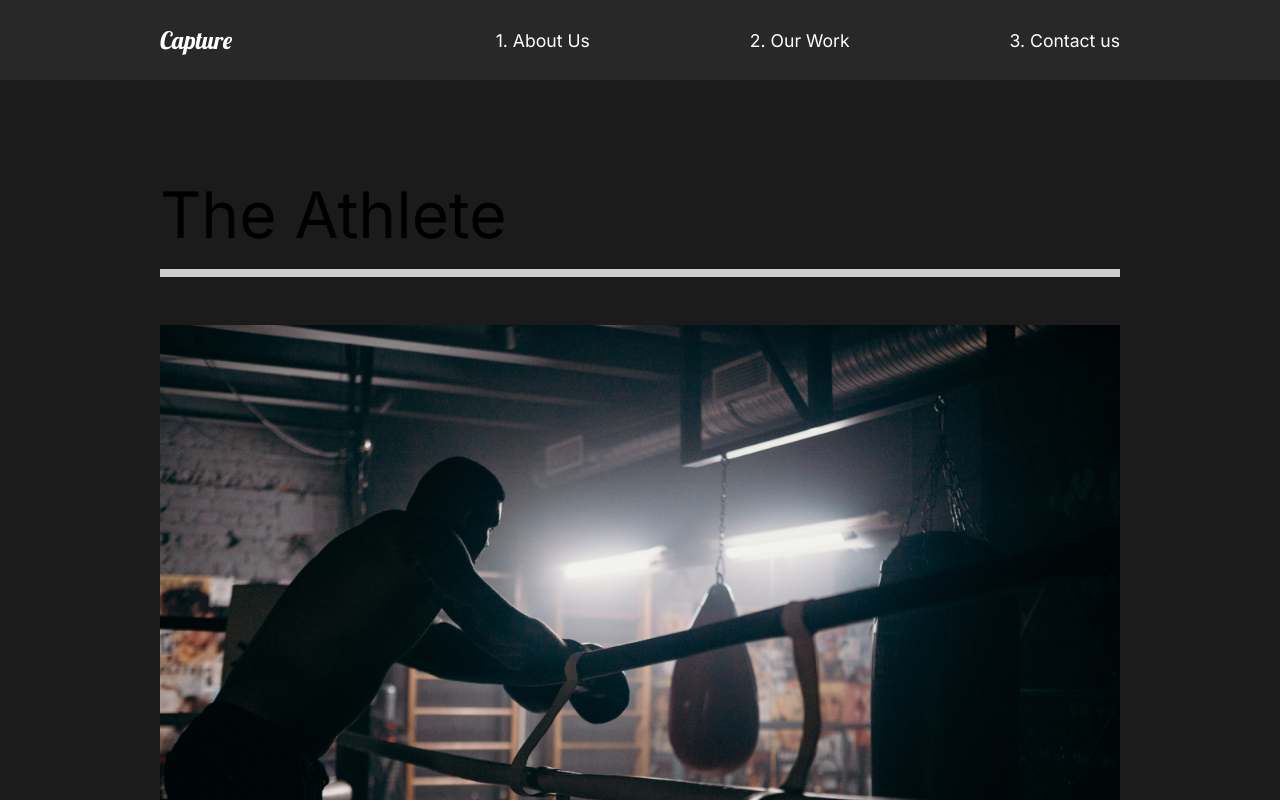
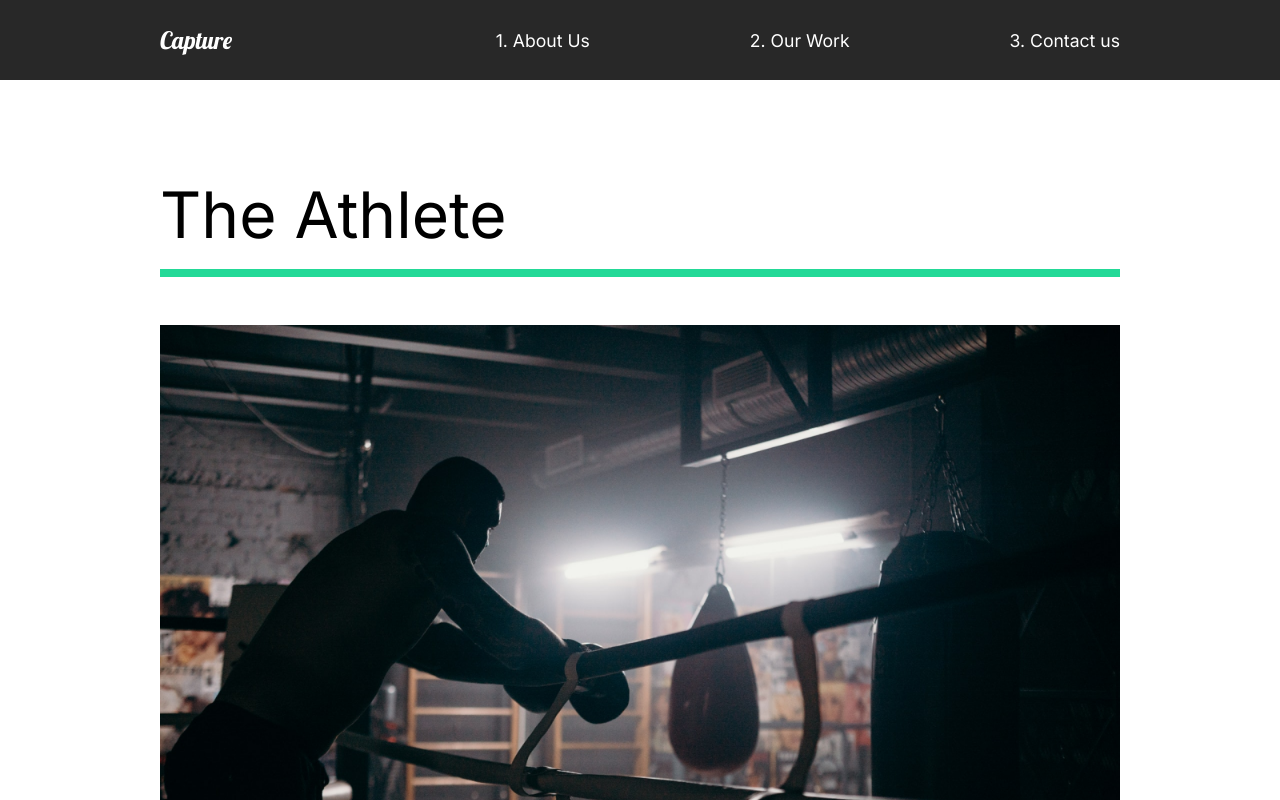
Before and after one commit to ardenc/Capture, a React (Create React App) app: page /work in a window 1280 px wide. Shown: the top 800 px of the page. Built offline with nearby package versions, Linux system fonts and the light colour scheme.

Commit message:
Added a bunch of animations and some more page styling

```diff
--- a/src/App.js
+++ b/src/App.js
@@ -1,5 +1,5 @@
 import React from "react";
-import { Switch, Route } from "react-router-dom";
+import { Switch, Route, useLocation } from "react-router-dom";
 //Global Styles
 import GlobalStyle from "./components/GlobalStyle";
 //import of pages
@@ -8,13 +8,18 @@
 import ContactUs from "./pages/ContactUs";
 import OurWork from "./pages/OurWork";
 import MovieDetail from "./pages/MovieDetail";
+//Animation
+import { AnimatePresence } from "framer-motion";
 
 function App() {
+  const location = useLocation();
+
   return (
     <div className="App">
       <GlobalStyle />
       <Nav />
-      <Switch>
+      <AnimatePresence exitBeforeEnter>
+        <Switch location={location} key={location.pathname}>
           <Route path="/" exact>
             <AboutUs />
           </Route>
@@ -28,6 +33,7 @@
             <ContactUs />
           </Route>
         </Switch>
+      </AnimatePresence>
     </div>
   );
 }
--- /dev/null
+++ b/src/animation.js
@@ -0,0 +1,71 @@
+export const pageAnimation = {
+  hidden: {
+    opacity: 0,
+    y: 300,
+  },
+  show: {
+    opacity: 1,
+    y: 0,
+    transition: {
+      duration: 0.5,
+      when: "beforeChildren",
+      staggerChildren: 0.25,
+    },
+  },
+  exit: {
+    opacity: 0,
+    transition: {
+      duration: 0.5,
+    },
+  },
+};
+
+export const titleAnim = {
+  hidden: { y: 200 },
+  show: {
+    y: 0,
+    transition: { duration: 0.75, ease: "easeOut" },
+  },
+};
+
+export const fade = {
+  hidden: { opacity: 0 },
+  show: {
+    opacity: 1,
+    transition: { ease: "easeOut", duration: 0.75 },
+  },
+};
+
+export const photoAnim = {
+  hidden: { scale: 1.5, opacity: 0 },
+  show: {
+    scale: 1,
+    opacity: 1,
+    transition: {
+      ease: "easeOut",
+      duration: 0.75,
+    },
+  },
+};
+
+export const lineAnim = {
+  hidden: { width: "0%" },
+  show: {
+    width: "100%",
+    transition: { duration: 1 },
+  },
+};
+
+export const slider = {
+  hidden: { x: "-130%", skew: "45deg" },
+  show: {
+    x: "100%",
+    skew: "0deg",
+    transition: { ease: "easeOut", duration: 1 },
+  },
+};
+
+export const sliderContainer = {
+  hidden: { opacity: 1 },
+  show: { opacity: 1, transition: { staggerChildren: 0.15, ease: "easeOut" } },
+};
--- a/src/components/FaqSection.js
+++ b/src/components/FaqSection.js
@@ -1,6 +1,8 @@
 import React from "react";
 import styled from "styled-components";
 import { About } from "../styles";
+import Toggle from "./Toggle";
+import { AnimateSharedLayout } from "framer-motion";
 
 const FaqSection = () => {
   return (
@@ -8,8 +10,9 @@
       <h2>
         Any Questions <span>FAQ</span>
       </h2>
+      <AnimateSharedLayout>
+        <Toggle title="How Do I Start?">
           <div className="question">
-        <h4>How do I Start</h4>
             <div className="answer">
               <p>Lorem ipsum dolor sit amet.</p>
               <p>
@@ -17,10 +20,10 @@
                 Perferendis, a?
               </p>
             </div>
-        <div className="faq-line"></div>
           </div>
+        </Toggle>
+        <Toggle title="Daily Schedule">
           <div className="question">
-        <h4>Daily Schedule</h4>
             <div className="answer">
               <p>Lorem ipsum dolor sit amet.</p>
               <p>
@@ -28,10 +31,10 @@
                 Perferendis, a?
               </p>
             </div>
-        <div className="faq-line"></div>
           </div>
+        </Toggle>
+        <Toggle title="Different Payment Methods">
           <div className="question">
-        <h4>Different Payment Methods</h4>
             <div className="answer">
               <p>Lorem ipsum dolor sit amet.</p>
               <p>
@@ -39,10 +42,10 @@
                 Perferendis, a?
               </p>
             </div>
-        <div className="faq-line"></div>
           </div>
+        </Toggle>
+        <Toggle title="What Products do you offer">
           <div className="question">
-        <h4>What Products do you offer</h4>
             <div className="answer">
               <p>Lorem ipsum dolor sit amet.</p>
               <p>
@@ -50,8 +53,9 @@
                 Perferendis, a?
               </p>
             </div>
-        <div className="faq-line"></div>
           </div>
+        </Toggle>
+      </AnimateSharedLayout>
     </Faq>
   );
 };
--- /dev/null
+++ b/src/components/Toggle.js
@@ -0,0 +1,16 @@
+import { motion } from "framer-motion";
+import React, { useState } from "react";
+
+const Toggle = ({ children, title }) => {
+  const [toggle, setToggle] = useState(false);
+
+  return (
+    <motion.div layout className="question" onClick={() => setToggle(!toggle)}>
+      <motion.h4 layout>{title}</motion.h4>
+      {toggle ? children : ""}
+      <div className="faq-line"></div>
+    </motion.div>
+  );
+};
+
+export default Toggle;
--- /dev/null
+++ b/src/components/Wave.js
@@ -0,0 +1,31 @@
+import React from "react";
+import styled from "styled-components";
+import { motion } from "framer-motion";
+
+const Wave = () => {
+  return (
+    <WaveSvg
+      viewBox="0 0 1440 363"
+      fill="none"
+      xmlns="http://www.w3.org/2000/svg"
+    >
+      <motion.path
+        initial={{ pathLength: 0, pathOffset: 1 }}
+        animate={{ pathLength: 1, pathOffset: 0 }}
+        transition={{ duration: 1 }}
+        d="M1440 27.4774C1352.73 19.8184 1122.41 49.0556 899.331 227.276C620.48 450.052 354.282 355.647 170.328 185.318C23.165 49.0556 -4.21721 8.32998 0.487081 5"
+        stroke="#D96ED4"
+        strokeOpacity="0.5"
+        strokeWidth="10"
+      />
+    </WaveSvg>
+  );
+};
+
+const WaveSvg = styled.svg`
+  position: absolute;
+  left: 0;
+  z-index: 1;
+`;
+
+export default Wave;
--- a/src/pages/AboutUs.js
+++ b/src/pages/AboutUs.js
@@ -3,14 +3,22 @@
 import AboutSection from "../components/AboutSection";
 import ServicesSection from "../components/ServicesSection";
 import FaqSection from "../components/FaqSection";
+//animations
+import { motion } from "framer-motion";
+import { pageAnimation } from "../animation";
 
 const AboutUs = () => {
   return (
-    <>
+    <motion.div
+      variants={pageAnimation}
+      initial="hidden"
+      animate="show"
+      exit="exit"
+    >
       <AboutSection />
       <ServicesSection />
       <FaqSection />
-    </>
+    </motion.div>
   );
 };
 
--- a/src/pages/ContactUs.js
+++ b/src/pages/ContactUs.js
@@ -1,10 +1,19 @@
 import React from "react";
+//animations
+import { motion } from "framer-motion";
+import { pageAnimation } from "../animation";
 
 const ContactUs = () => {
   return (
-    <div>
+    <motion.div
+      variants={pageAnimation}
+      initial="hidden"
+      animate="show"
+      exit="exit"
+      style={{ background: "#fff" }}
+    >
       <h1>Our Contact</h1>
-    </div>
+    </motion.div>
   );
 };
 
--- a/src/pages/MovieDetail.js
+++ b/src/pages/MovieDetail.js
@@ -2,6 +2,9 @@
 import styled from "styled-components";
 import { useHistory } from "react-router-dom";
 import { MovieState } from "../movieState";
+//animations
+import { motion } from "framer-motion";
+import { pageAnimation } from "../animation";
 
 const MovieDetail = () => {
   const history = useHistory();
@@ -17,7 +20,12 @@
   return (
     <>
       {movie && (
-        <Details>
+        <Details
+          variants={pageAnimation}
+          initial="hidden"
+          animate="show"
+          exit="exit"
+        >
           <HeadLine>
             <h2>{movie.title}</h2>
             <img src={movie.mainImg} alt="movie" />
@@ -40,7 +48,7 @@
   );
 };
 
-const Details = styled.div`
+const Details = styled(motion.div)`
   color: white;
 `;
 
--- a/src/pages/OurWork.js
+++ b/src/pages/OurWork.js
@@ -5,15 +5,39 @@
 import athlete from "../img/athlete-small.png";
 import theracer from "../img/theracer-small.png";
 import goodtimes from "../img/goodtimes-small.png";
+//animations
+import { motion } from "framer-motion";
+import {
+  pageAnimation,
+  photoAnim,
+  fade,
+  lineAnim,
+  slider,
+  sliderContainer,
+} from "../animation";
 
 const OurWork = () => {
   return (
-    <Work>
+    <Work
+      style={{ background: "#fff" }}
+      variants={pageAnimation}
+      initial="hidden"
+      animate="show"
+      exit="exit"
+    >
+      <motion.div variants={sliderContainer}>
+        <Frame1 variants={slider}></Frame1>
+        <Frame2 variants={slider}></Frame2>
+        <Frame3 variants={slider}></Frame3>
+        <Frame4 variants={slider}></Frame4>
+      </motion.div>
       <Movie>
-        <h2>The Athlete</h2>
-        <div className="line"></div>
+        <motion.h2 variants={fade}>The Athlete</motion.h2>
+        <motion.div variants={lineAnim} className="line"></motion.div>
         <Link to="/work/the-athlete">
-          <img src={athlete} alt="athlete" />
+          <Hide>
+            <motion.img src={athlete} alt="athlete" variants={photoAnim} />
+          </Hide>
         </Link>
       </Movie>
       <Movie>
@@ -34,7 +58,7 @@
   );
 };
 
-const Work = styled.div`
+const Work = styled(motion.div)`
   min-height: 100vh;
   overflow: hidden;
   padding: 5rem 10rem;
@@ -47,7 +71,7 @@
   padding-bottom: 10rem;
   .line {
     height: 0.5rem;
-    background: #cccccc;
+    background: #23d997;
     margin-bottom: 3rem;
   }
   img {
@@ -57,4 +81,31 @@
   }
 `;
 
+const Hide = styled.div`
+  overflow: hidden;
+`;
+
+//Frame Animation
+const Frame1 = styled(motion.div)`
+  position: fixed;
+  left: 0;
+  top: 10%;
+  width: 100%;
+  height: 100vh;
+  background: #fffebf;
+  z-index: 2;
+`;
+
+const Frame2 = styled(Frame1)`
+  background: #ff8efb;
+`;
+
+const Frame3 = styled(Frame1)`
+  background: #8ed2ff;
+`;
+
+const Frame4 = styled(Frame1)`
+  background: #8effa0;
+`;
+
 export default OurWork;
--- a/src/styles.js
+++ b/src/styles.js
@@ -11,6 +11,7 @@
 export const Description = styled.div`
   flex: 1;
   padding-right: 5rem;
+  z-index: 2;
   h2 {
     font-weight: lighter;
   }
@@ -19,6 +20,7 @@
 export const Image = styled.div`
   flex: 1;
   overflow: hidden;
+  z-index: 2;
   img {
     width: 100%;
     height: 80vh;
```
Also changed, not shown: src/components/AboutSection.js (+16 -13 lines). Lines whose indentation alone changed are shown as unchanged.
